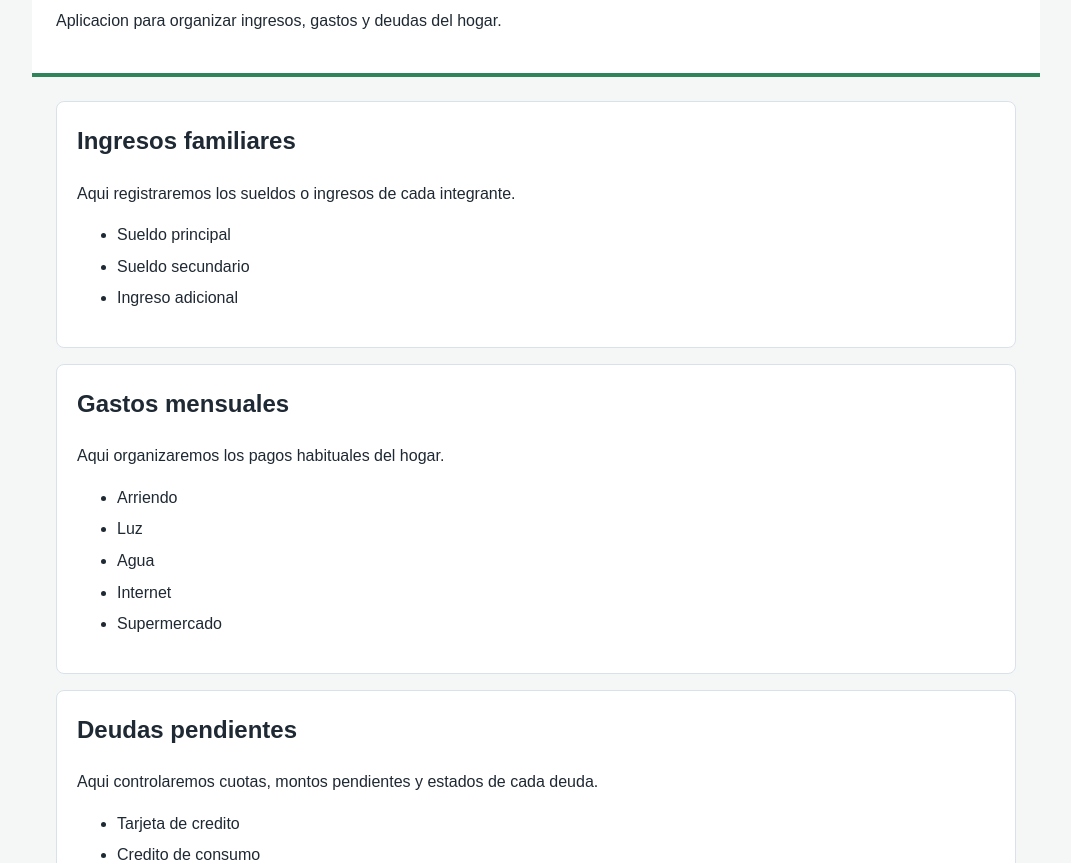
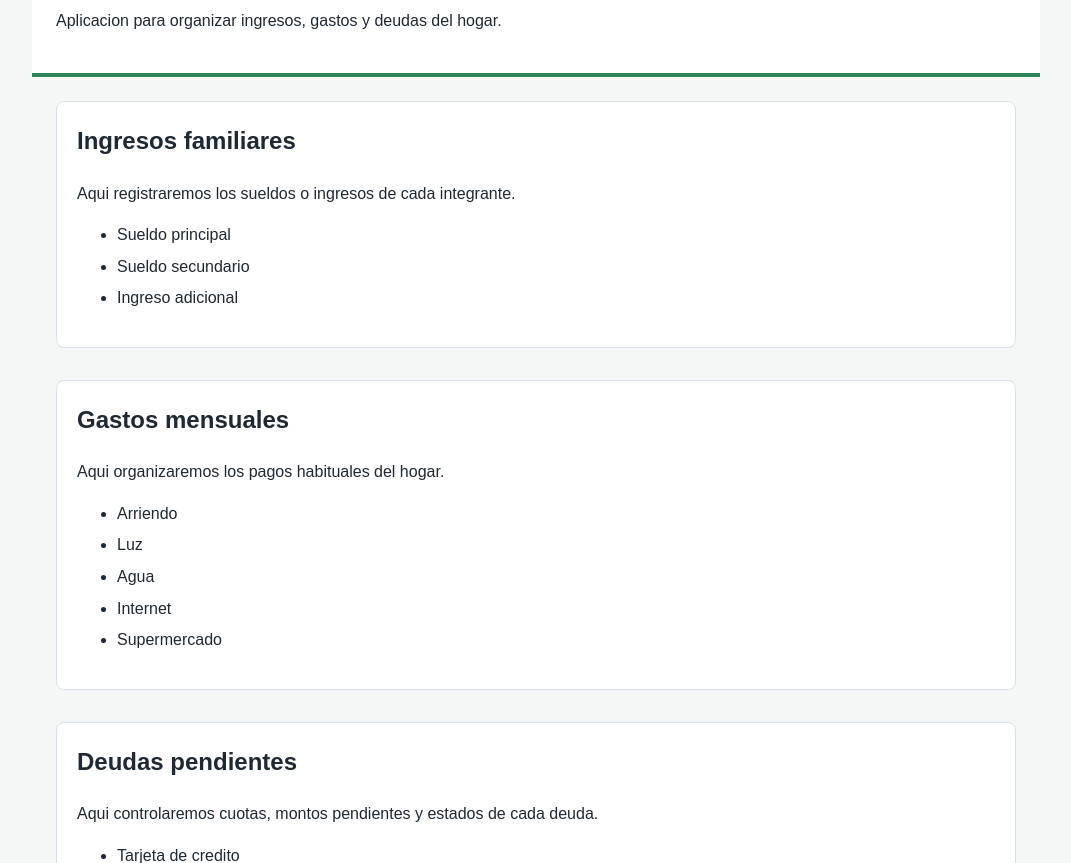
Before and after one commit to Jeremy-s-g/proyecto_gastos, a plain HTML site: page index.html in a window 1280 px wide. Shown: the part 89-952 px from the top of the page, without its empty margins (104-1175 px from the left). Drawn offline with Linux system fonts and the light colour scheme.

Commit message:
Crea layout de tarjetas con CSS Grid

```diff
--- a/css/styles.css
+++ b/css/styles.css
@@ -7,8 +7,15 @@ body {
 }
 
 header,
-main,
 footer {
+  max-width: 960px;
+  margin: 0 auto;
+  padding: 24px;
+}
+
+.dashboard {
+  display: grid;
+  gap: 16px;
   max-width: 960px;
   margin: 0 auto;
   padding: 24px;
@@ -24,7 +31,7 @@ h2 {
   margin-top: 0;
 }
 
-section {
+.card {
   background-color: #ffffff;
   border: 1px solid #d9e2ec;
   border-radius: 8px;
--- a/index.html
+++ b/index.html
@@ -12,8 +12,8 @@
       <p>Aplicacion para organizar ingresos, gastos y deudas del hogar.</p>
     </header>
 
-    <main>
-      <section>
+    <main class="dashboard">
+      <section class="card">
         <h2>Ingresos familiares</h2>
         <p>Aqui registraremos los sueldos o ingresos de cada integrante.</p>
 
@@ -24,7 +24,7 @@
         </ul>
       </section>
 
-      <section>
+      <section class="card">
         <h2>Gastos mensuales</h2>
         <p>Aqui organizaremos los pagos habituales del hogar.</p>
 
@@ -37,7 +37,7 @@
         </ul>
       </section>
 
-      <section>
+      <section class="card">
         <h2>Deudas pendientes</h2>
         <p>Aqui controlaremos cuotas, montos pendientes y estados de cada deuda.</p>
 
```
